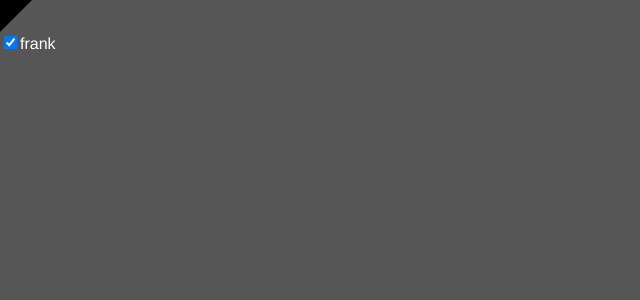
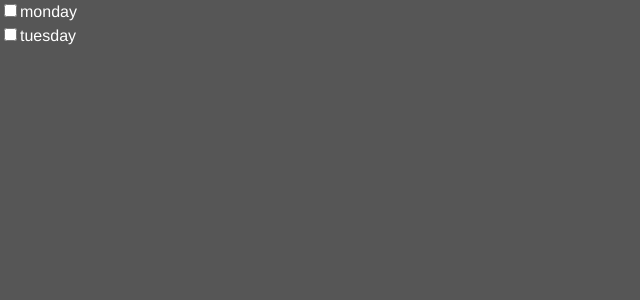
Before and after one commit to Azoghal/2-habit-tracker, a React app: page / in a window 1280 px wide. Shown: the top 300 px of the page, without its empty margins (0-640 px from the left). Built offline with nearby package versions, Linux system fonts and the light colour scheme; the HTML template or start-up script is replaced by a standard one.

Commit message:
working tri state checkboxes that report update to parent

```diff
--- a/src/components/Checkbox.tsx
+++ b/src/components/Checkbox.tsx
@@ -1,4 +1,5 @@
-import { useMemo } from "react";
+import { CheckboxInfo } from "@/pages";
+import { useEffect, useRef } from "react";
 
 export enum CheckboxState {
     Empty = 1,
@@ -8,21 +9,36 @@ export enum CheckboxState {
 
 interface ICheckboxProps {
     onClick():void;
-    state: CheckboxState
+    info: CheckboxInfo;
 }
 
-export default function Checkbox(props: ICheckboxProps) {
-    const className = useMemo(()=>{
-        console.log("regenerating classname")
-        switch (props.state){
-        case CheckboxState.Empty:
-            return "checkbox-inner checkbox-inner__empty"
-        case CheckboxState.Half:
-            return "checkbox-inner checkbox-inner__half"
-        case CheckboxState.Full:
-            return "checkbox-inner checkbox-inner__full"
-        }
-    }, [props.state])
+export function Checkbox(props: ICheckboxProps) {
+    const cRef = useRef(null);
 
-    return <div className={className} onClick={props.onClick}/>
-  }
+    console.log("my rendery props", props.info)
+
+    useEffect(() => {
+      if (cRef.current) {
+        // @ts-ignore
+        cRef.current.indeterminate =
+         props.info.state == CheckboxState.Half
+      };
+    }, [cRef, props.info.state]);
+
+    return (
+      <div className="checkbox-content" onClick={props.onClick}>
+        <label>
+          <input
+            type="checkbox"
+            name={props.info.key}
+            // value={}
+            checked={props.info.state==CheckboxState.Full}
+            onClick={()=>{}}
+            onChange={()=>{}}
+            ref={cRef}
+          />
+          <span>{props.info.key}</span>
+        </label>
+      </div>
+    );
+  };
--- a/src/components/DifferentCheckbox.tsx
+++ /dev/null
@@ -1,42 +0,0 @@
-import { useEffect, useMemo, useRef } from "react";
-
-
-interface IntermediateCheckboxProps {
-    onClick():void;
-    state: number;
-    // label,
-    // color,
-    // disabled,
-    // name,
-    // value,
-    // onChange,
-    // checked,
-}
-
-
-export function DifferentCheckbox(props: IntermediateCheckboxProps) {
-    const cRef = useRef(null);
-
-    useEffect(() => {
-      if (cRef.current) {
-        cRef.current!.indeterminate = props.state == 1
-      };
-    }, [cRef, props.state]);
-
-    return (
-      <div className="checkbox-content" onClick={props.onClick}>
-        <label>
-          <input
-            type="checkbox"
-            name={"frank"}
-            // value={}
-            checked={props.state==2}
-            onClick={()=>{}}
-            onChange={()=>{}}
-            ref={cRef}
-          />
-          <span>{"frank"}</span>
-        </label>
-      </div>
-    );
-  };
--- /dev/null
+++ b/src/components/Row.tsx
@@ -0,0 +1,27 @@
+// a row of checkboxes
+
+import { useCallback, useMemo, useState } from "react";
+import { Checkbox, CheckboxState } from "./Checkbox";
+import { CheckboxInfo } from "@/pages";
+
+interface IRowProps{
+    values: CheckboxInfo[];
+    onUpdateCheckbox: (key:string)=>void;
+}
+
+export default function Row(props:IRowProps) {
+
+    console.log("my row rendery props", props.values)
+
+    const row = useMemo(()=>{
+        return props.values.map((info)=>{
+            return <Checkbox key={info.key} info={info} onClick={()=>{props.onUpdateCheckbox(info.key)}}/>
+        })
+    },[props.values])
+
+    return <>
+        <div className="row">
+            {row}
+        </div>
+    </>
+}
--- a/src/pages/index.tsx
+++ b/src/pages/index.tsx
@@ -1,26 +1,49 @@
-import AlternateCheckbox from "@/components/AlternateCheckbox";
-import Checkbox, { CheckboxState } from "@/components/Checkbox";
-import { DifferentCheckbox } from "@/components/DifferentCheckbox";
-import { useCallback, useState } from "react";
+import { Checkbox, CheckboxState } from "@/components/Checkbox";
+import Row from "@/components/Row";
+import { useCallback, useMemo, useState } from "react";
+
+
+export interface CheckboxInfo{
+  key: string
+  state: CheckboxState
+}
+
+function incrementState(checkState: CheckboxState){
+  switch(checkState){
+  case CheckboxState.Empty:
+    return CheckboxState.Half;
+  case CheckboxState.Half:
+    return CheckboxState.Full;
+  case CheckboxState.Full:
+    return CheckboxState.Empty;
+  }
+}
+
 
 export default function Index() {
-  const [checkState, setCheckState] = useState(CheckboxState.Half);
+  const [allValues, setAllValues] = useState<Map<string, CheckboxInfo>>(new Map(
+    [['monday', {key: 'monday',  state:CheckboxState.Empty}],
+     ['tuesday', {key: 'tuesday',  state:CheckboxState.Empty}]]
+  ))
 
-  const updateCheck = useCallback(()=>{
-    console.log("updating check, currentValue", checkState)
-    switch(checkState){
-    case CheckboxState.Empty:
-      return setCheckState(CheckboxState.Half);
-    case CheckboxState.Half:
-      return setCheckState(CheckboxState.Full);
-    case CheckboxState.Full:
-      return setCheckState(CheckboxState.Empty);
-    }
-  }, [checkState, setCheckState])
+  const updateAValue = useCallback((key:string)=>{
+    console.log("updating a value ",key)
+    const currentInfo = allValues.get(key)
+    console.log("current value", currentInfo?.state)
+    if (currentInfo){
+      setAllValues((prevMap)=>{
+        const newMap = new Map(prevMap)
+        newMap.set(
+          key,
+          {...currentInfo, state: incrementState(currentInfo.state)}
+        )
+        return newMap
+      })
+    };
+  },[allValues])
 
   return <>
-    <Checkbox state={checkState} onClick={updateCheck}/>
-    {/* <AlternateCheckbox state={checkState} onClick={updateCheck}/> */}
-    <DifferentCheckbox state={checkState} onClick={updateCheck} />
+    {/* <Checkbox state={checkState} onClick={updateCheck}/> */}
+    <Row values={[...allValues.values()]} onUpdateCheckbox={updateAValue}/>
   </>;
 }
```
Also changed, not shown: src/components/AlternateCheckbox.tsx (deleted, +0 -27 lines).
